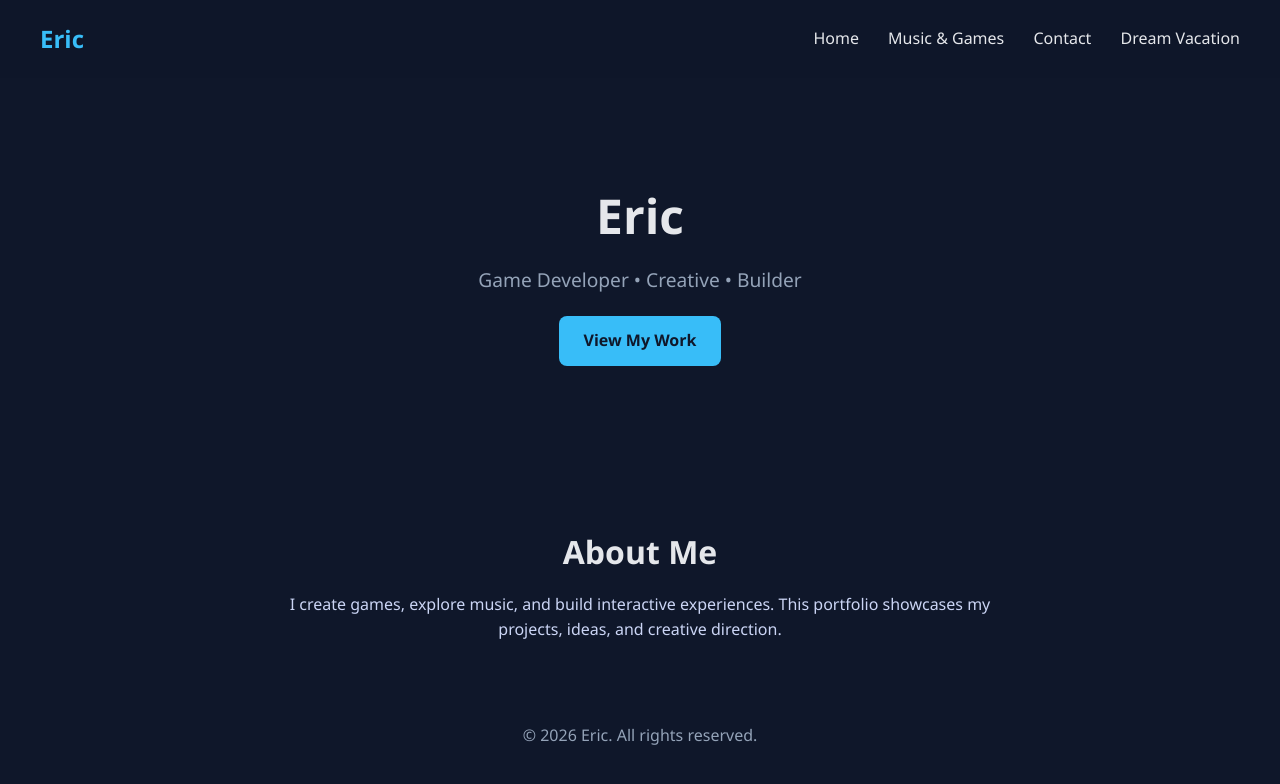
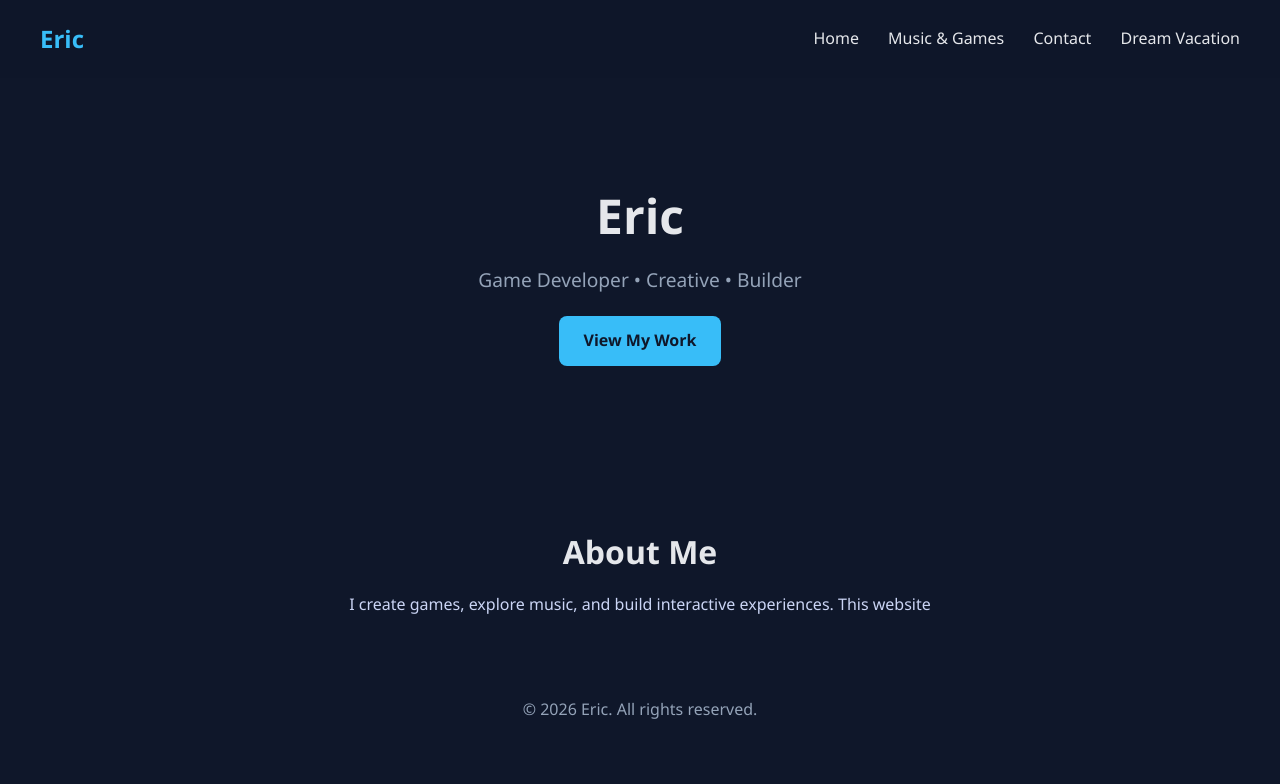
Before and after one commit to Luccgithub/Luccgituhb.github.io, a plain HTML site: page index.html in a window 1280 px wide. Drawn offline with Linux system fonts and the light colour scheme.

Commit message:
Updated 2

```diff
--- a/index.html
+++ b/index.html
@@ -28,7 +28,7 @@
     <h2>About Me</h2>
     <p>
         I create games, explore music, and build interactive experiences.
-        This portfolio showcases my projects, ideas, and creative direction.
+        This website
     </p>
 </section>
 
```
